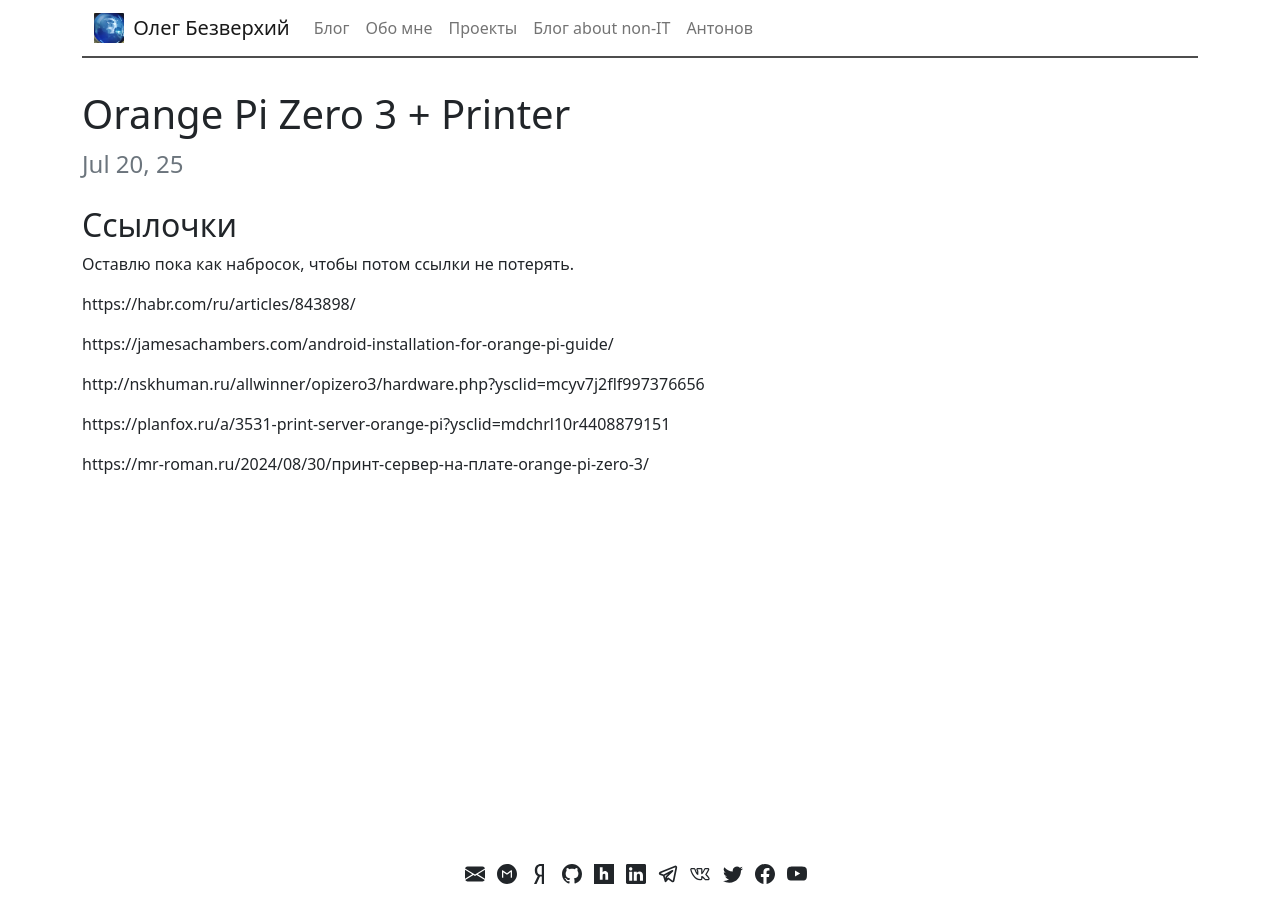
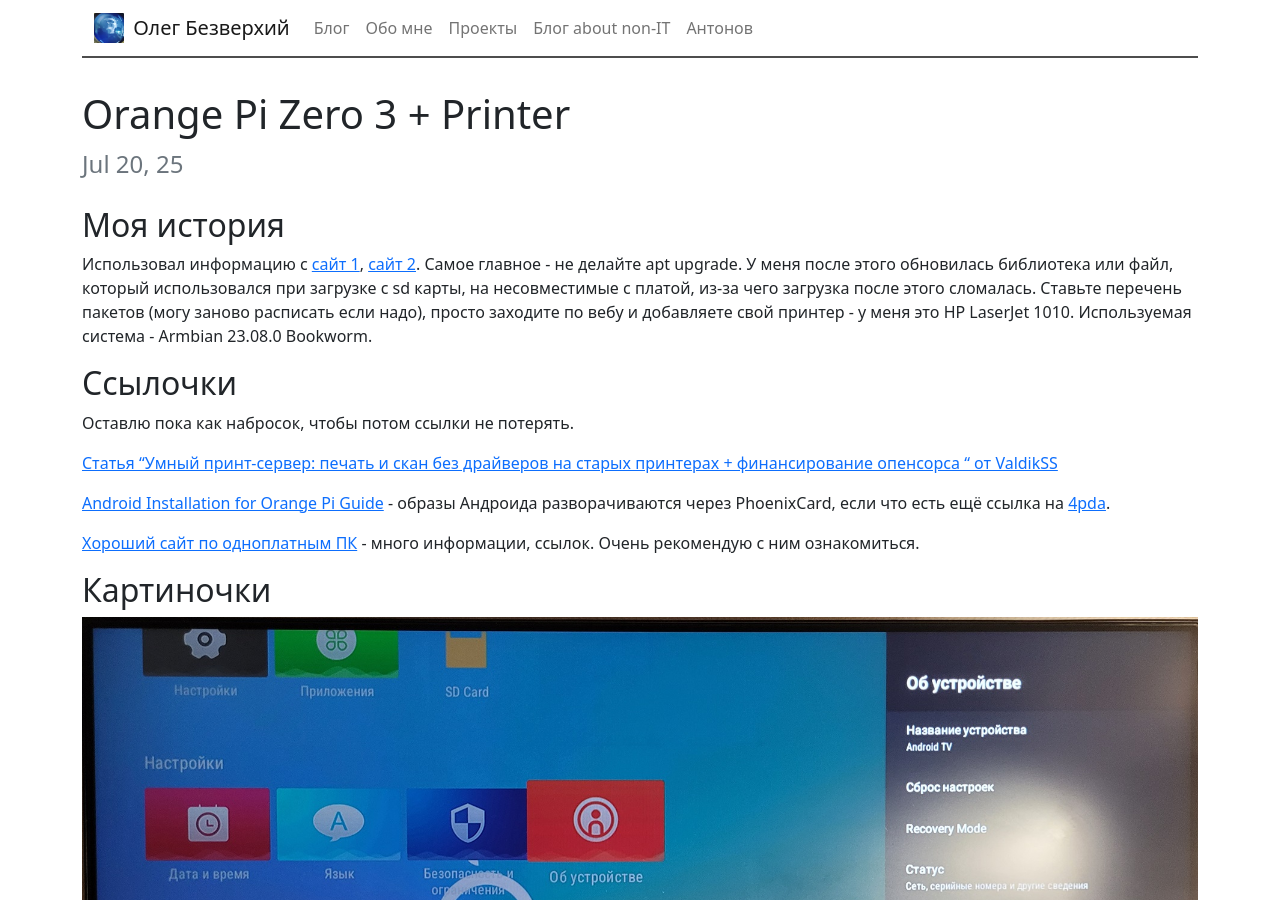
Before and after one commit to OlegBezverhii/olegbezverhii.github.io, a Jekyll site: the page built from itblog/_posts/2025-07-20-OrangePI.md, in a window 1280 px wide and 900 px high. Built offline with Jekyll 4.4.1, drawn with Linux system fonts in a browser that asks for light colours; some of the changed text lies outside the part shown.

Commit message:
Обновление недописанных постов

```diff
--- a/itblog/_posts/2025-07-20-OrangePI.md
+++ b/itblog/_posts/2025-07-20-OrangePI.md
@@ -3,19 +3,27 @@ layout: post
 title: Orange Pi Zero 3 + Printer
 ---
 
+## Моя история
+
+Использовал информацию с [сайт 1](https://planfox.ru/a/3531-print-server-orange-pi?ysclid=mdchrl10r4408879151), [сайт 2](https://mr-roman.ru/2024/08/30/принт-сервер-на-плате-orange-pi-zero-3/). Самое главное - не делайте apt upgrade. У меня после этого обновилась библиотека или файл, который использовался при загрузке с sd карты, на несовместимые с платой, из-за чего загрузка после этого сломалась. Ставьте перечень пакетов (могу заново расписать если надо), просто заходите по вебу и добавляете свой принтер - у меня это HP LaserJet 1010. Используемая система - Armbian 23.08.0 Bookworm.
+
 ## Ссылочки
 
 Оставлю пока как набросок, чтобы потом ссылки не потерять.
 
-https://habr.com/ru/articles/843898/
+[Статья "Умный принт-сервер: печать и скан без драйверов на старых принтерах + финансирование опенсорса
+" от ValdikSS](https://habr.com/ru/articles/843898/)
 
+[Android Installation for Orange Pi Guide](https://jamesachambers.com/android-installation-for-orange-pi-guide/) - образы Андроида разворачиваются через PhoenixCard, если что есть ещё ссылка на [4pda](https://4pda.to/forum/index.php?showtopic=1073025).
 
-https://jamesachambers.com/android-installation-for-orange-pi-guide/
+[Хороший сайт по одноплатным ПК](http://nskhuman.ru/allwinner/opizero3/hardware.php?ysclid=mcyv7j2flf997376656) - много информации, ссылок. Очень рекомендую с ним ознакомиться.
 
+## Картиночки
 
-http://nskhuman.ru/allwinner/opizero3/hardware.php?ysclid=mcyv7j2flf997376656
+![Android 13](/assets/images/orangepi/android.jpg "Android 13")
 
+![Armbian 23.08](/assets/images/orangepi/armbian.jpg "Armbian 23.08 Bookworm")
 
-https://planfox.ru/a/3531-print-server-orange-pi?ysclid=mdchrl10r4408879151
+## Планы
 
-https://mr-roman.ru/2024/08/30/принт-сервер-на-плате-orange-pi-zero-3/
+Одна плата уехала в село под принт-сервер, вторая осталась под эксперименты. Позже дойдёт сенсорный экран по SPI для мей старой Raspberry Pi 2011.12 Model B с 512 мб оперативки - вот этот же экран мы присобачим и к Orange Pi.
```
Also changed, not shown: itblog/_posts/2025-07-21-Заметка_Linux.md (+18 -4 lines), assets/images/lenovoq190/battery.jpg (added), assets/images/orangepi/android.jpg (added), assets/images/orangepi/armbian.jpg (added), 2 other files.
